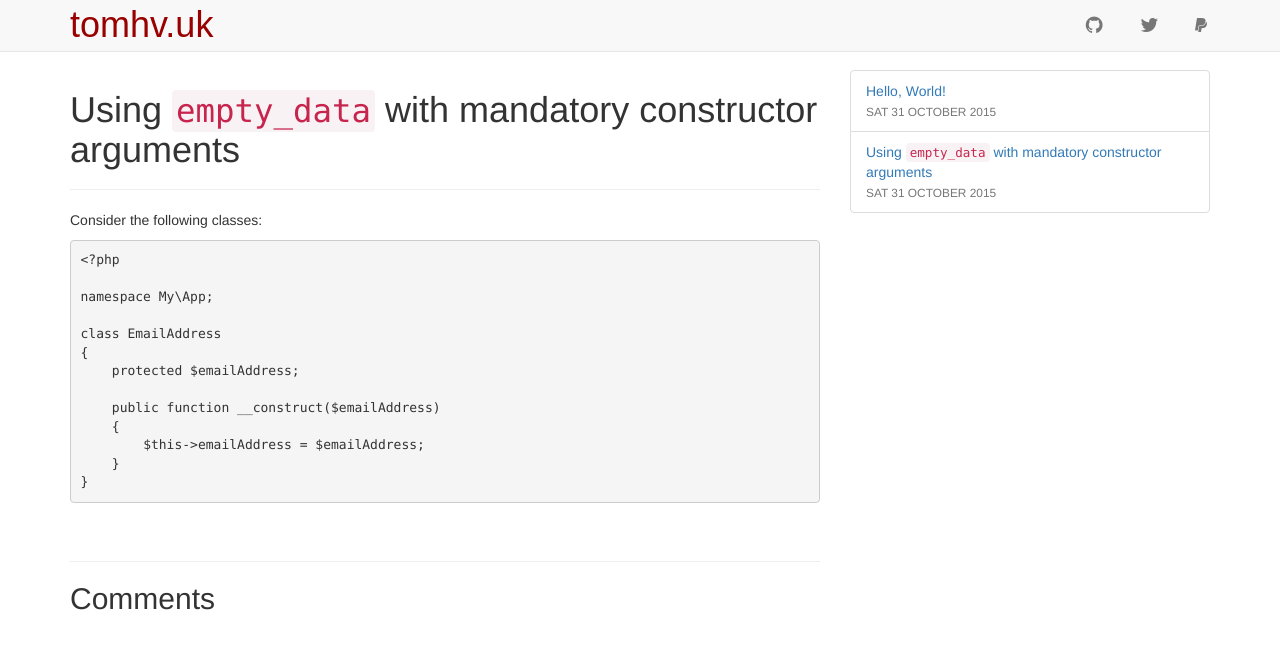
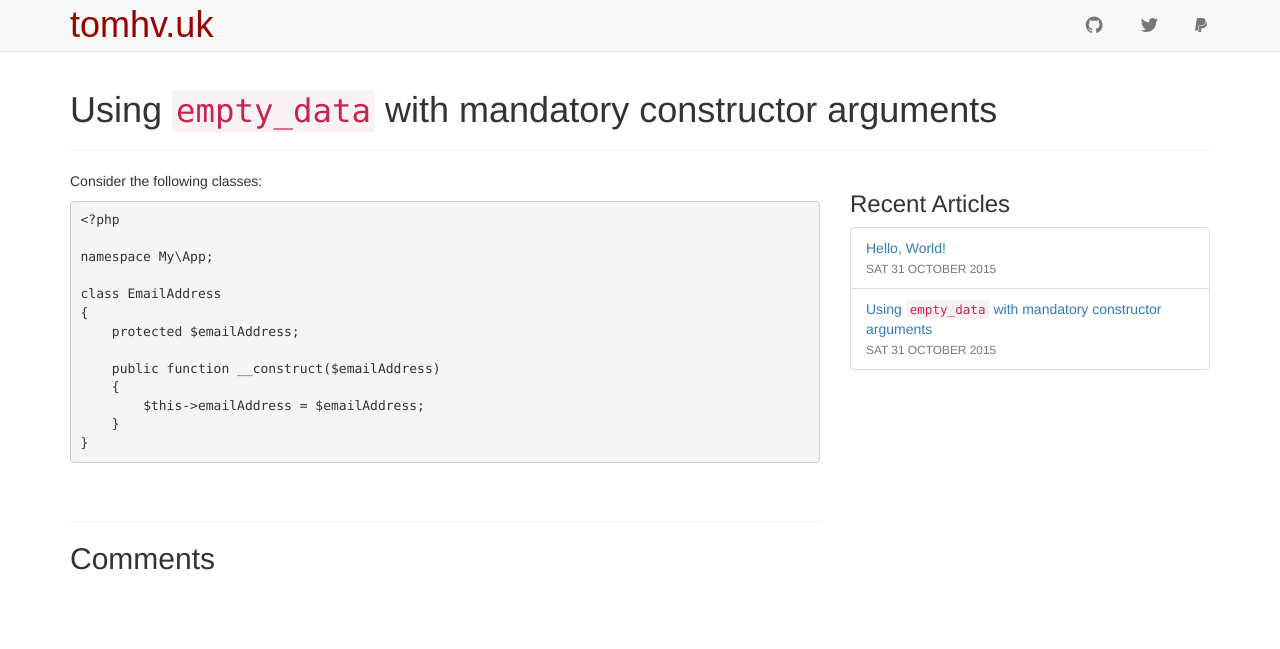
Before and after one commit to tomhv/tomhv.github.io, a Jekyll site: the page built from _posts/2015-10-31-empty-data-with-constructor-arguments.md, in a window 1280 px wide. Shown: the top 649 px of the page. Built offline with Jekyll 4.4.1, drawn with Linux system fonts in a browser that asks for light colours; nearby versions of some CDN libraries; some web fonts are replaced; Markdown is read by kramdown in place of the engine named in the settings; comment, search, counter and statistics services are not loaded.

Commit message:
Update post.html

```diff
--- a/_layouts/post.html
+++ b/_layouts/post.html
@@ -5,10 +5,10 @@
         {% include top_nav.html %}
 
         <div class="container">
+            <h1>{{ page.title }}</h1>
+            <hr />
             <div class="row">
                 <div class="col-md-8">
-                    <h1>{{ page.title }}</h1>
-                    <hr />
                     {{ content }}
 
                     <div class="post-comments">
@@ -41,6 +41,7 @@
                     </div><!-- .post-comments -->
                 </div><!-- .col -->
                 <div class="col-md-4">
+                    <h3>Recent Articles</h3>
                     <ul class="list-group">
                         {% for post in site.posts %}
                             <li class="list-group-item">
```
